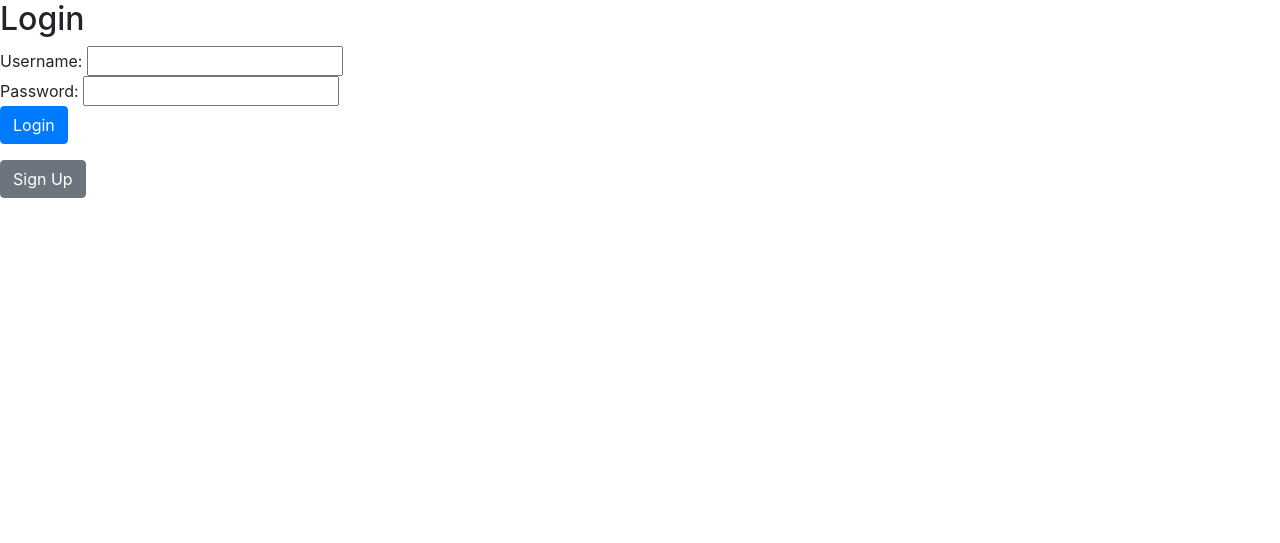
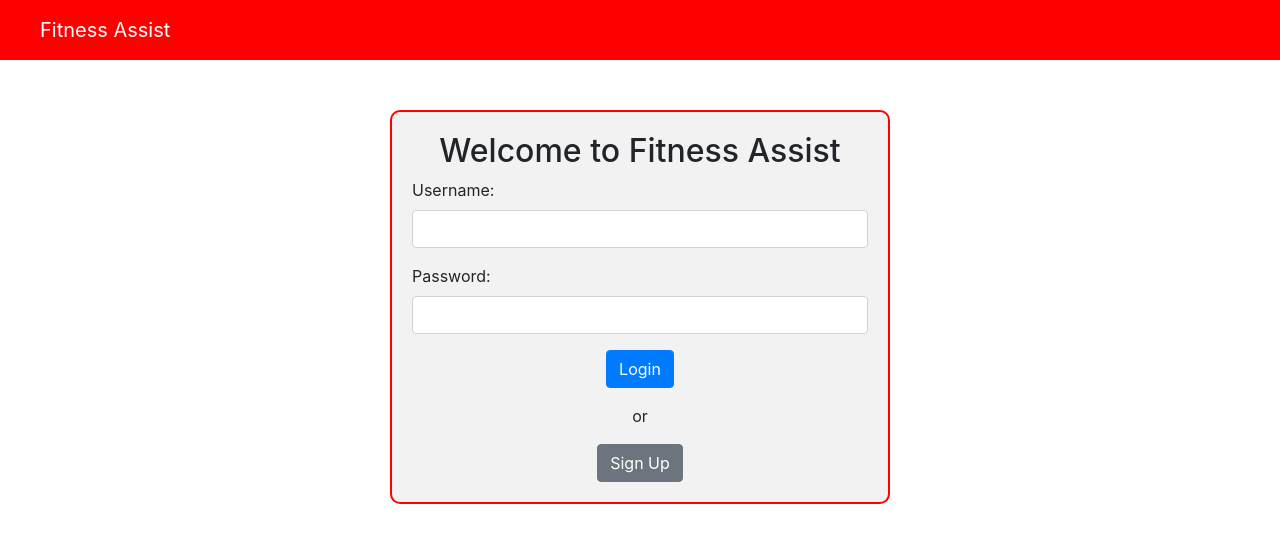
Before and after one commit to mirajjara/CSC-330-Fitness-Application, a Flask app: page /auth/login in a window 1280 px wide. Shown: the top 543 px of the page. Run offline with Flask 3, Linux system fonts and the light colour scheme; some libraries are stand-ins or nearby versions.

Commit message:
Update login.html

```diff
--- a/FitnessAssist/templates/login.html
+++ b/FitnessAssist/templates/login.html
@@ -1,12 +1,43 @@
 <!DOCTYPE html>
 <html>
 <head>
-    <title>Login</title>
-    <!-- Adding Bootstrap for styling -->
+    <title>Welcome to Fitness Assist</title>
     <link rel="stylesheet" href="https://stackpath.bootstrapcdn.com/bootstrap/4.5.2/css/bootstrap.min.css">
+    <style>
+        /* CSS for the red navigation bar */
+        .navbar {
+            background-color: red;
+            color: white;
+            padding: 10px 20px; /* Adjust padding as needed */
+        }
+
+        /* CSS to align "Fitness Assist" to the left */
+        .navbar-brand {
+            float: left;
+            margin-left: 20px; /* Adjust margin as needed */
+        }
+
+        /* CSS for the grey box */
+        .login-box {
+            background-color: #f2f2f2;
+            border-radius: 10px;
+            border: 2px solid red; /* Adding red border */
+            padding: 20px;
+            width: 500px; /* Adjust width as needed */
+            margin: 0 auto; /* Centering the box */
+            margin-top: 50px; /* Adjust top margin as needed */
+        }
+    </style>
 </head>
 <body>
-    <h2>Login</h2>
+
+<div class="navbar">
+    <div class="navbar-brand">Fitness Assist</div>
+</div>
+
+<div class="container">
+    <div class="login-box">
+        <h2 style="text-align: center;">Welcome to Fitness Assist</h2>
         {% with messages = get_flashed_messages() %}
           {% if messages %}
             <ul class="flash-messages">
@@ -17,11 +48,24 @@
           {% endif %}
         {% endwith %}
         <form action="{{ url_for('auth.login') }}" method="POST">
-        Username: <input type="text" name="username" required><br>
-        Password: <input type="password" name="password" required><br>
+            <div class="form-group">
+                <label for="username">Username:</label>
+                <input type="text" class="form-control" id="username" name="username" required>
+            </div>
+            <div class="form-group">
+                <label for="password">Password:</label>
+                <input type="password" class="form-control" id="password" name="password" required>
+            </div>
+            <div class="text-center">
                 <input type="submit" value="Login" class="btn btn-primary">
+            </div>
         </form>
-    <!-- Sign Up Button -->
-    <a href="{{ url_for('auth.signup') }}" class="btn btn-secondary mt-3">Sign Up</a>
+        <div class="text-center mt-3">
+            <p>or</p>
+            <a href="{{ url_for('auth.signup') }}" class="btn btn-secondary">Sign Up</a>
+        </div>
+    </div>
+</div>
+
 </body>
 </html>
```
Lines whose indentation alone changed are shown as unchanged.
